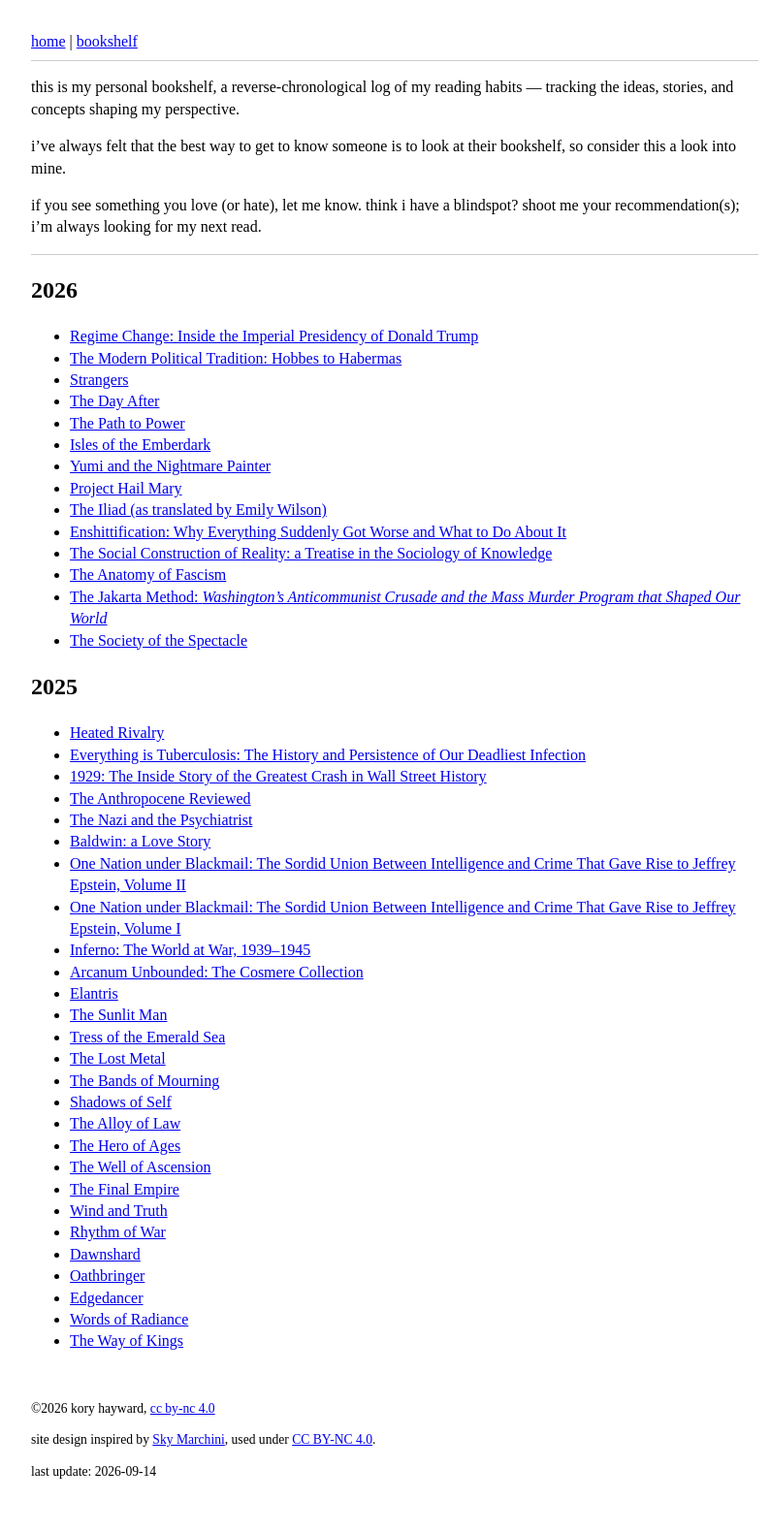
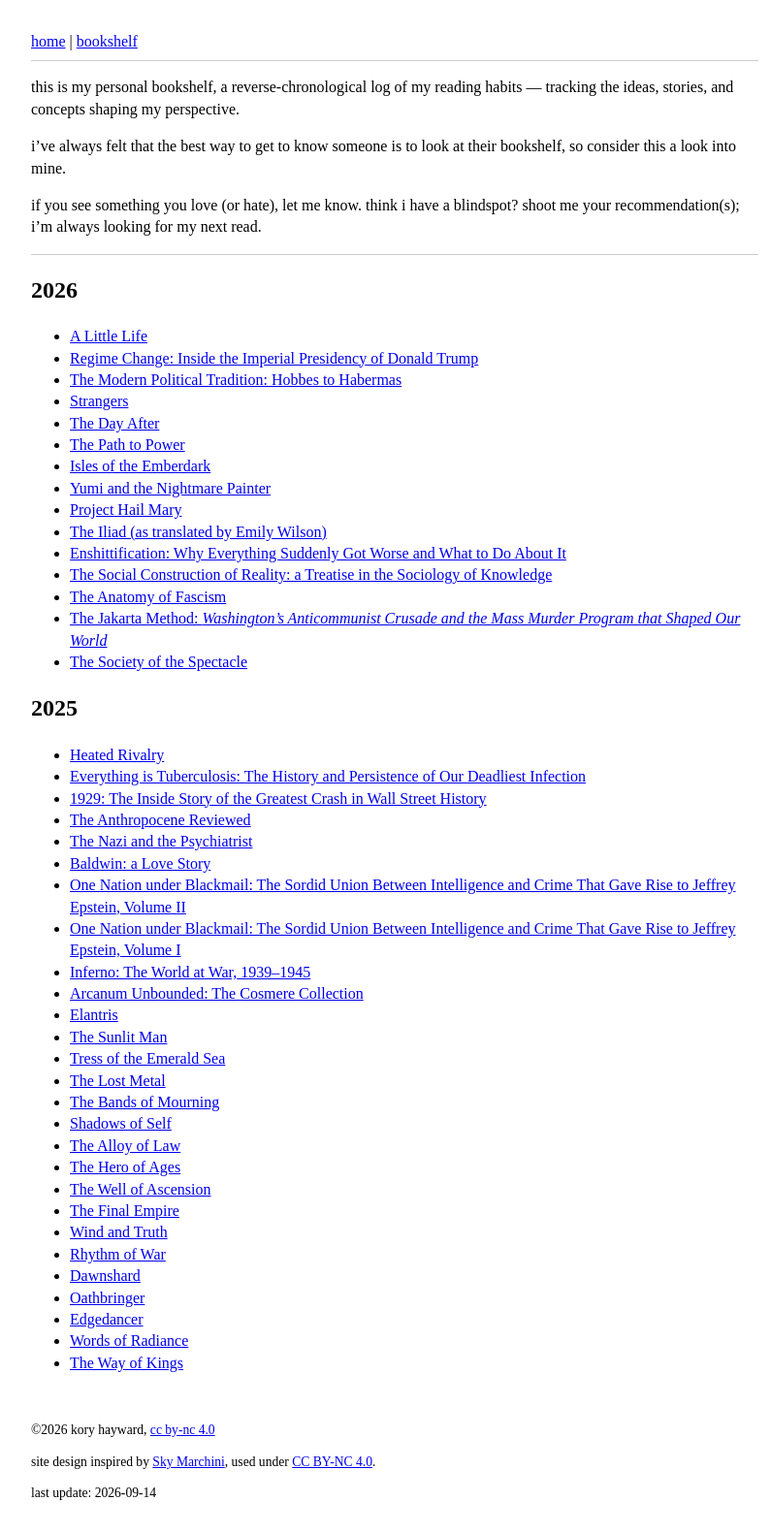
Before and after one commit to koryhayward/koryhayward.github.io, a Jekyll site: the page built from bookshelf.md, in a window 1280 px wide. Shown: the whole page at 97% size, without its empty margins (233-1028 px from the left). Built offline with Jekyll 4.4.1, drawn with Linux system fonts in a browser that asks for light colours; before the commit the page ends 1559 px from its top, so only the background shows below that.

Commit message:
a little life

```diff
--- a/bookshelf.md
+++ b/bookshelf.md
@@ -14,6 +14,7 @@ if you see something you love (or hate), let me know. think i have a blindspot?
 
 ## **2026**
 
+- [A Little Life](https://openlibrary.org/books/OL28135931M/A_Little_Life)
 - [Regime Change: Inside the Imperial Presidency of Donald Trump](https://openlibrary.org/works/OL45361467W/Regime_Change?edition=key%3A/books/OL62199560M)
 - [The Modern Political Tradition: Hobbes to Habermas](https://openlibrary.org/works/OL30158426W/The_Modern_Political_Tradition?edition=key%3A/books/OL41452426M)
 - [Strangers](https://openlibrary.org/works/OL44815782W/Strangers?edition=key%3A/books/OL61179946M)
```
